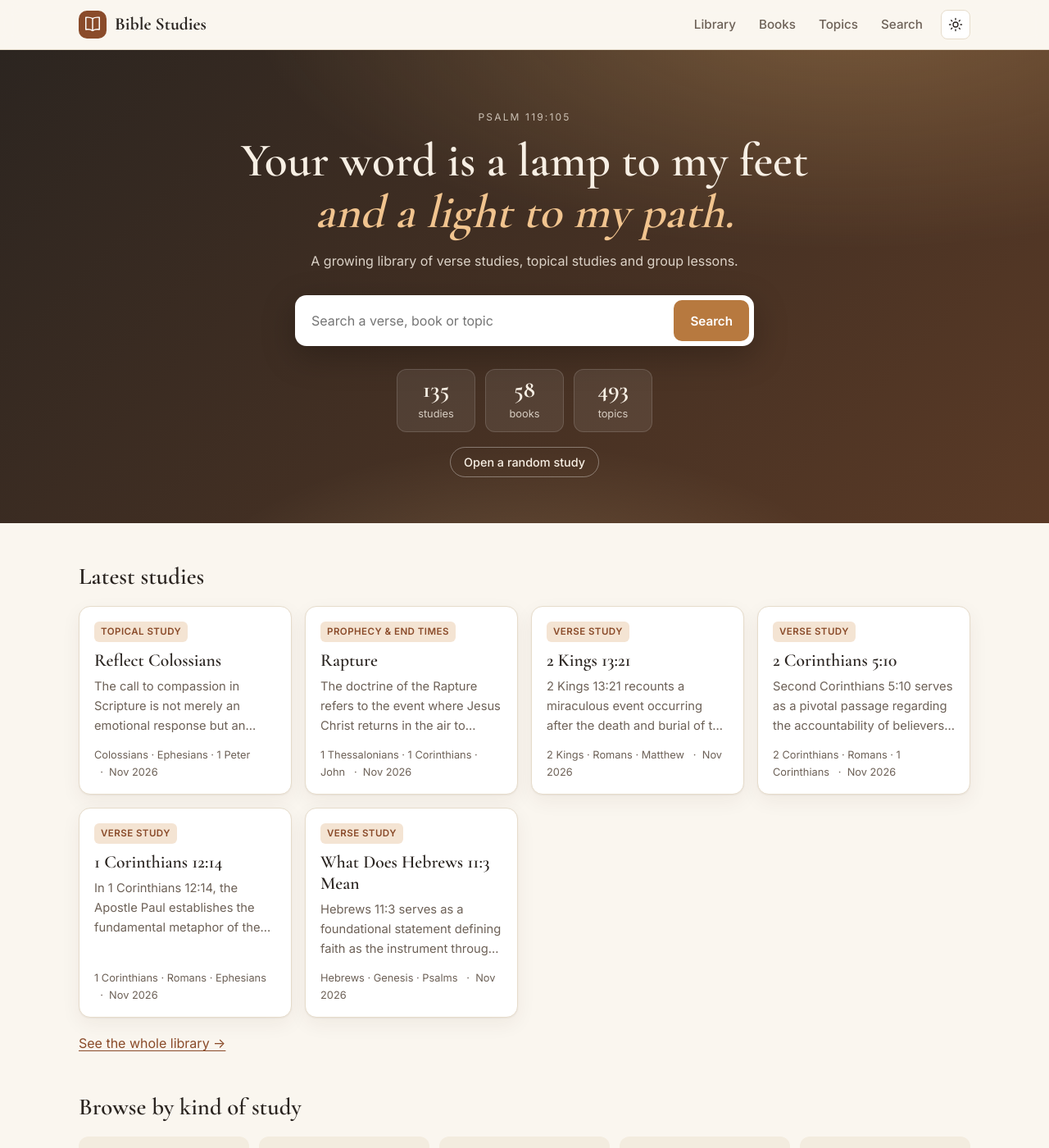
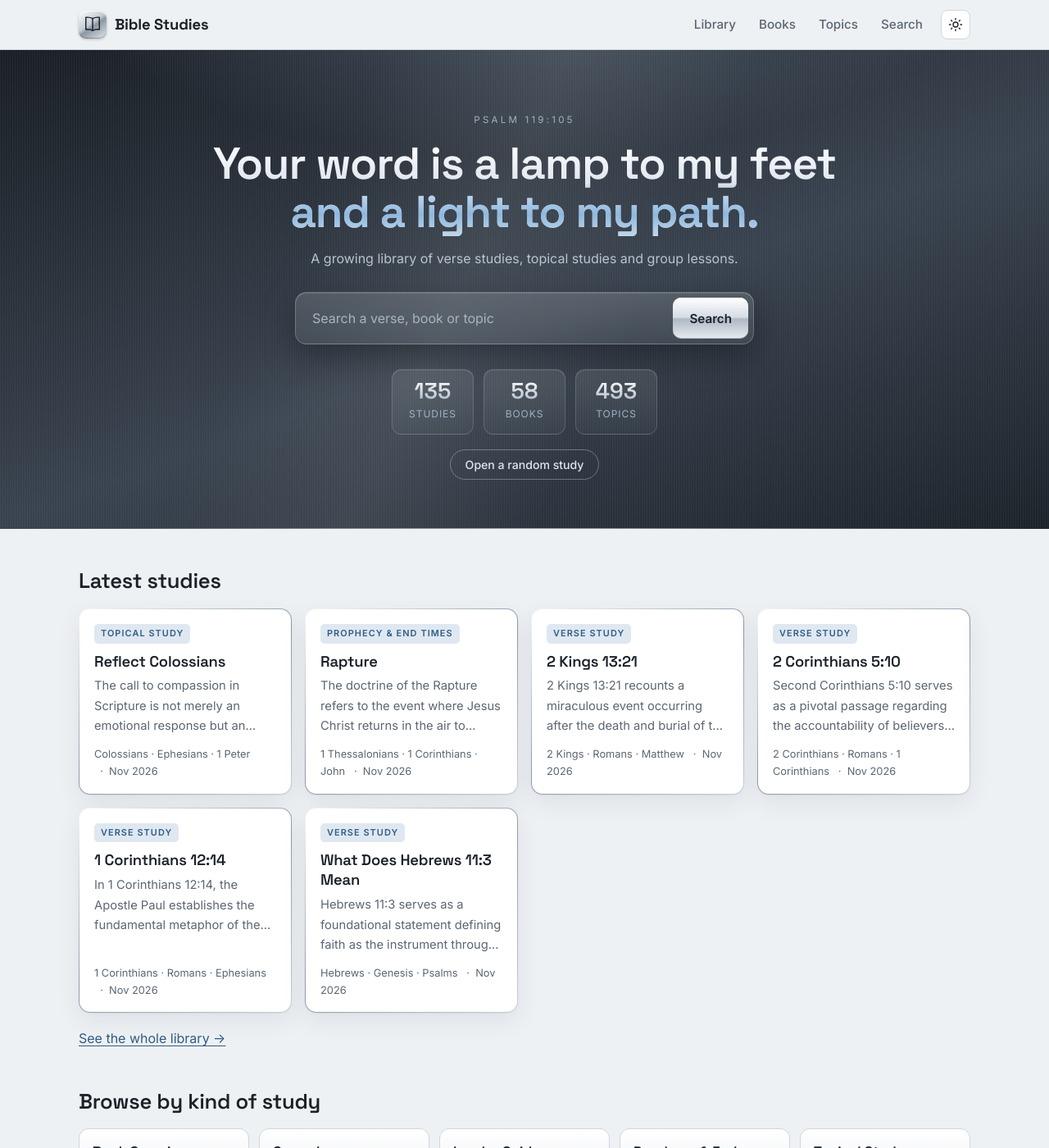
Before and after one commit to ADHD-IRL/bible-studies, a Jekyll site: the page built from index.html, in a window 1280 px wide and 1400 px high. Shown: the whole window at 82% size. Built offline with Jekyll 4.4.1, drawn with Linux system fonts in a browser that asks for light colours.

Commit message:
Restyle with a modern steel metallic look
Brushed steel hero and tiles, metallic text and borders, steel blue accents and Space Grotesk headings, in light and dark.

Co-Authored-By: Claude Opus 5.5 <noreply@anthropic.com>

```diff
--- a/_layouts/default.html
+++ b/_layouts/default.html
@@ -7,7 +7,7 @@
   <meta name="description" content="{{ page.summary | default: site.description | strip_html | escape }}">
   <link rel="preconnect" href="https://fonts.googleapis.com">
   <link rel="preconnect" href="https://fonts.gstatic.com" crossorigin>
-  <link href="https://fonts.googleapis.com/css2?family=Cormorant+Garamond:wght@500;600;700&family=Inter:wght@400;500;600&display=swap" rel="stylesheet">
+  <link href="https://fonts.googleapis.com/css2?family=Space+Grotesk:wght@500;600;700&family=Inter:wght@400;500;600&display=swap" rel="stylesheet">
   <link rel="stylesheet" href="{{ '/assets/css/style.css' | relative_url }}">
   <script>
     try { var t = localStorage.getItem('theme'); if (t) document.documentElement.setAttribute('data-theme', t); } catch (e) {}
--- a/assets/css/style.css
+++ b/assets/css/style.css
@@ -1,35 +1,40 @@
 :root {
-  --bg: #faf6ef;
+  --bg: #eef1f4;
   --surface: #ffffff;
-  --surface-2: #f3ecdf;
-  --text: #2a2420;
-  --muted: #6d6157;
-  --line: #e6dccb;
-  --accent: #8a4b2a;
-  --accent-2: #b7793f;
-  --accent-soft: #f4e4d3;
-  --topic: #3f5f55;
-  --topic-soft: #e2ece7;
-  --hero-1: #2c2520;
-  --hero-2: #5a3a26;
-  --shadow: 0 1px 2px rgba(60, 40, 20, .06), 0 8px 24px rgba(60, 40, 20, .06);
-  --serif: "Cormorant Garamond", Georgia, "Times New Roman", serif;
+  --surface-2: #e3e8ee;
+  --text: #1b2129;
+  --muted: #5b6673;
+  --line: #cfd6de;
+  --accent: #2f5d86;
+  --accent-2: #4f86b8;
+  --accent-soft: #dfe8f1;
+  --topic: #3c4a58;
+  --topic-soft: #e4e8ec;
+  --steel-1: #f7f9fb;
+  --steel-2: #c9d1da;
+  --steel-3: #8e9aa7;
+  --hero-1: #1a1f26;
+  --hero-2: #39434f;
+  --shadow: 0 1px 1px rgba(20, 30, 45, .06), 0 10px 30px rgba(20, 30, 45, .08);
+  --serif: "Space Grotesk", "Inter", system-ui, sans-serif;
   --sans: "Inter", system-ui, -apple-system, "Segoe UI", sans-serif;
   color-scheme: light;
 }
 @media (prefers-color-scheme: dark) {
   :root:not([data-theme="light"]) {
-    --bg: #161311; --surface: #201b18; --surface-2: #2a2420; --text: #efe7dc; --muted: #b3a595;
-    --line: #3a322c; --accent: #e3a873; --accent-2: #c98a52; --accent-soft: #3a2a1f;
-    --topic: #9cc7b8; --topic-soft: #22322d; --hero-1: #0f0c0a; --hero-2: #3a2617;
-    --shadow: 0 1px 2px rgba(0,0,0,.3), 0 8px 24px rgba(0,0,0,.25); color-scheme: dark;
+    --bg: #0f1216; --surface: #171b21; --surface-2: #1f252d; --text: #e6ebf0; --muted: #9aa6b3;
+    --line: #2c343e; --accent: #8fb8de; --accent-2: #6d9cc8; --accent-soft: #1d2a37;
+    --topic: #c3ccd6; --topic-soft: #232a33; --steel-1: #3a434e; --steel-2: #262d36; --steel-3: #5d6977;
+    --hero-1: #0b0e12; --hero-2: #2a323c;
+    --shadow: 0 1px 1px rgba(0,0,0,.4), 0 10px 30px rgba(0,0,0,.35); color-scheme: dark;
   }
 }
 :root[data-theme="dark"] {
-  --bg: #161311; --surface: #201b18; --surface-2: #2a2420; --text: #efe7dc; --muted: #b3a595;
-  --line: #3a322c; --accent: #e3a873; --accent-2: #c98a52; --accent-soft: #3a2a1f;
-  --topic: #9cc7b8; --topic-soft: #22322d; --hero-1: #0f0c0a; --hero-2: #3a2617;
-  --shadow: 0 1px 2px rgba(0,0,0,.3), 0 8px 24px rgba(0,0,0,.25); color-scheme: dark;
+  --bg: #0f1216; --surface: #171b21; --surface-2: #1f252d; --text: #e6ebf0; --muted: #9aa6b3;
+  --line: #2c343e; --accent: #8fb8de; --accent-2: #6d9cc8; --accent-soft: #1d2a37;
+  --topic: #c3ccd6; --topic-soft: #232a33; --steel-1: #3a434e; --steel-2: #262d36; --steel-3: #5d6977;
+  --hero-1: #0b0e12; --hero-2: #2a323c;
+  --shadow: 0 1px 1px rgba(0,0,0,.4), 0 10px 30px rgba(0,0,0,.35); color-scheme: dark;
 }
 
 * { box-sizing: border-box; }
@@ -46,8 +51,8 @@ img { max-width: 100%; height: auto; }
 /* Header */
 .site-header { position: sticky; top: 0; z-index: 20; background: color-mix(in srgb, var(--bg) 88%, transparent); backdrop-filter: blur(10px); border-bottom: 1px solid var(--line); }
 .header-inner { display: flex; align-items: center; justify-content: space-between; height: 60px; }
-.brand { display: flex; align-items: center; gap: 10px; color: var(--text); text-decoration: none; font: 700 1.35rem/1 var(--serif); }
-.brand-mark { display: grid; place-items: center; width: 34px; height: 34px; border-radius: 10px; background: var(--accent); color: #fff; }
+.brand { display: flex; align-items: center; gap: 10px; color: var(--text); text-decoration: none; font: 700 1.15rem/1 var(--serif); letter-spacing: -.01em; }
+.brand-mark { display: grid; place-items: center; width: 34px; height: 34px; border-radius: 9px; color: #1b2129; background: linear-gradient(145deg, #fdfdfe 0%, #c4ccd5 45%, #8c97a3 55%, #e3e8ed 100%); box-shadow: inset 0 1px 0 rgba(255,255,255,.9), inset 0 -1px 0 rgba(0,0,0,.25), 0 1px 3px rgba(0,0,0,.25); }
 .site-nav { display: flex; align-items: center; gap: 4px; }
 .site-nav a { color: var(--muted); text-decoration: none; padding: 8px 12px; border-radius: 8px; font-weight: 500; font-size: .95rem; }
 .site-nav a:hover, .site-nav a[aria-current="page"] { color: var(--text); background: var(--surface-2); }
@@ -69,55 +74,71 @@ img { max-width: 100%; height: auto; }
   .theme-toggle { margin: 8px 0 0; width: 100%; }
 }
 
-/* Hero */
-.hero { position: relative; overflow: hidden; color: #f7efe4; background: radial-gradient(1200px 500px at 80% -10%, rgba(255, 196, 120, .28), transparent 60%), linear-gradient(135deg, var(--hero-1), var(--hero-2)); padding: 72px 0 56px; text-align: center; }
-.hero::after { content: ""; position: absolute; inset: 0; background: radial-gradient(600px 300px at 50% 120%, rgba(255, 220, 160, .18), transparent 70%); pointer-events: none; }
+/* Hero: brushed steel */
+.hero { position: relative; overflow: hidden; color: #eef2f6; padding: 76px 0 60px; text-align: center;
+  background:
+    repeating-linear-gradient(90deg, rgba(255,255,255,.035) 0 1px, transparent 1px 3px),
+    radial-gradient(900px 380px at 50% -20%, rgba(170, 200, 230, .28), transparent 65%),
+    linear-gradient(160deg, var(--hero-1) 0%, var(--hero-2) 55%, #1c232b 100%); }
+.hero::before { content: ""; position: absolute; inset: 0; background: linear-gradient(115deg, transparent 30%, rgba(255,255,255,.07) 45%, transparent 60%); pointer-events: none; }
+.hero::after { content: ""; position: absolute; left: 0; right: 0; bottom: 0; height: 1px; background: linear-gradient(90deg, transparent, rgba(220,230,240,.6), transparent); }
 .hero .wrap { position: relative; z-index: 1; }
-.eyebrow { letter-spacing: .18em; text-transform: uppercase; font-size: .75rem; opacity: .75; margin: 0 0 12px; }
-.hero h1 { font: 600 clamp(2rem, 6vw, 3.6rem)/1.1 var(--serif); margin: 0 auto 14px; max-width: 820px; }
-.hero h1 em { color: #f1c48f; }
-.hero-sub { opacity: .85; margin: 0 auto 28px; max-width: 560px; }
-.hero-search { display: flex; max-width: 560px; margin: 0 auto; background: #fff; border-radius: 14px; padding: 6px; box-shadow: 0 12px 40px rgba(0,0,0,.25); }
-.hero-search input { flex: 1; min-width: 0; border: 0; padding: 12px 14px; font: inherit; color: #2a2420; background: transparent; outline: none; }
-.hero-search button { border: 0; border-radius: 10px; padding: 0 20px; background: var(--accent-2); color: #fff; font: 600 .95rem var(--sans); cursor: pointer; }
-.stats { display: flex; justify-content: center; gap: 12px; margin: 28px 0 18px; flex-wrap: wrap; }
-.stats a { color: inherit; text-decoration: none; min-width: 96px; padding: 10px 14px; border-radius: 12px; background: rgba(255,255,255,.08); border: 1px solid rgba(255,255,255,.14); }
-.stats strong { display: block; font: 700 1.8rem/1 var(--serif); }
-.stats span { font-size: .8rem; opacity: .8; }
-.btn-ghost { background: none; border: 1px solid rgba(255,255,255,.35); color: inherit; padding: 9px 16px; border-radius: 999px; font: 500 .9rem var(--sans); cursor: pointer; }
-.btn-ghost:hover { background: rgba(255,255,255,.1); }
+.eyebrow { letter-spacing: .28em; text-transform: uppercase; font-size: .72rem; color: #9fb1c3; margin: 0 0 14px; }
+.hero h1 { font: 600 clamp(2rem, 6vw, 3.4rem)/1.08 var(--serif); letter-spacing: -.02em; margin: 0 auto 14px; max-width: 840px;
+  background: linear-gradient(180deg, #ffffff 0%, #dfe6ee 45%, #9eabb9 60%, #e9eef3 100%); -webkit-background-clip: text; background-clip: text; color: transparent; }
+.hero h1 em { font-style: normal; background: linear-gradient(180deg, #d6e7f7 0%, #8fb8de 55%, #c9dcee 100%); -webkit-background-clip: text; background-clip: text; color: transparent; }
+.hero-sub { color: #b8c4d0; margin: 0 auto 28px; max-width: 560px; }
+.hero-search { display: flex; max-width: 560px; margin: 0 auto; padding: 6px; border-radius: 14px;
+  background: linear-gradient(180deg, rgba(255,255,255,.14), rgba(255,255,255,.06)); border: 1px solid rgba(220,230,240,.25);
+  box-shadow: inset 0 1px 0 rgba(255,255,255,.15), 0 14px 40px rgba(0,0,0,.35); backdrop-filter: blur(6px); }
+.hero-search input { flex: 1; min-width: 0; border: 0; padding: 12px 14px; font: inherit; color: #fff; background: transparent; outline: none; }
+.hero-search input::placeholder { color: #a8b5c2; }
+.hero-search button { border: 0; border-radius: 10px; padding: 0 20px; color: #1b2129; font: 600 .95rem var(--sans); cursor: pointer;
+  background: linear-gradient(180deg, #ffffff 0%, #d5dce4 48%, #aeb9c5 52%, #e6ebf0 100%); box-shadow: inset 0 1px 0 #fff, inset 0 -1px 0 rgba(0,0,0,.2); }
+.hero-search button:hover { filter: brightness(1.05); }
+.stats { display: flex; justify-content: center; gap: 12px; margin: 30px 0 18px; flex-wrap: wrap; }
+.stats a { color: inherit; text-decoration: none; min-width: 100px; padding: 12px 16px; border-radius: 12px;
+  background: linear-gradient(180deg, rgba(255,255,255,.10), rgba(255,255,255,.03)); border: 1px solid rgba(220,230,240,.18); box-shadow: inset 0 1px 0 rgba(255,255,255,.12); }
+.stats strong { display: block; font: 600 1.7rem/1 var(--serif); background: linear-gradient(180deg, #fff, #aeb9c5); -webkit-background-clip: text; background-clip: text; color: transparent; }
+.stats span { font-size: .75rem; letter-spacing: .08em; text-transform: uppercase; color: #9fb1c3; }
+.btn-ghost { background: none; border: 1px solid rgba(220,230,240,.35); color: #dfe6ee; padding: 9px 18px; border-radius: 999px; font: 500 .88rem var(--sans); cursor: pointer; }
+.btn-ghost:hover { background: rgba(255,255,255,.08); }
 
 /* Sections and cards */
-.section-h { font: 600 1.8rem/1.2 var(--serif); margin: 48px 0 18px; scroll-margin-top: 80px; }
+.section-h { font: 600 1.6rem/1.2 var(--serif); letter-spacing: -.01em; margin: 48px 0 18px; scroll-margin-top: 80px; }
 .cards { display: grid; gap: 16px; grid-template-columns: repeat(auto-fill, minmax(260px, 1fr)); }
-.card { display: flex; flex-direction: column; height: 100%; padding: 18px 18px 16px; border-radius: 14px; background: var(--surface); border: 1px solid var(--line); box-shadow: var(--shadow); color: var(--text); text-decoration: none; transition: transform .15s ease, border-color .15s ease; }
-.card:hover { transform: translateY(-2px); border-color: var(--accent-2); }
-.card-type { align-self: flex-start; font-size: .72rem; font-weight: 600; letter-spacing: .04em; text-transform: uppercase; color: var(--accent); background: var(--accent-soft); padding: 3px 8px; border-radius: 6px; }
-.card-title { font: 600 1.35rem/1.2 var(--serif); margin: 10px 0 6px; }
+.card { position: relative; display: flex; flex-direction: column; height: 100%; padding: 18px 18px 16px; border-radius: 14px; color: var(--text); text-decoration: none; box-shadow: var(--shadow); transition: transform .15s ease, box-shadow .15s ease;
+  border: 1px solid transparent; background: linear-gradient(var(--surface), var(--surface)) padding-box, linear-gradient(145deg, var(--steel-1), var(--steel-3) 50%, var(--steel-2)) border-box; }
+.card::before { content: ""; position: absolute; left: 14px; right: 14px; top: 0; height: 1px; background: linear-gradient(90deg, transparent, rgba(255,255,255,.9), transparent); opacity: .7; }
+.card:hover { transform: translateY(-2px); box-shadow: 0 2px 2px rgba(20,30,45,.08), 0 16px 36px rgba(20,30,45,.14); }
+.card-type { align-self: flex-start; font-size: .68rem; font-weight: 600; letter-spacing: .1em; text-transform: uppercase; color: var(--accent); background: var(--accent-soft); padding: 3px 8px; border-radius: 5px; }
+.card-title { font: 600 1.15rem/1.3 var(--serif); letter-spacing: -.01em; margin: 10px 0 6px; }
 .card-summary { margin: 0 0 12px; color: var(--muted); font-size: .92rem; display: -webkit-box; -webkit-line-clamp: 3; -webkit-box-orient: vertical; overflow: hidden; }
 .card-meta { margin-top: auto; font-size: .8rem; color: var(--muted); }
 .card-meta .dot::before { content: "  ·  "; white-space: pre; }
 .more { margin: 18px 0 0; }
 .type-grid { display: grid; gap: 12px; grid-template-columns: repeat(auto-fill, minmax(200px, 1fr)); }
-.type-tile { padding: 16px; border-radius: 12px; background: var(--surface-2); color: var(--text); text-decoration: none; border: 1px solid transparent; }
+.type-tile { padding: 16px; border-radius: 12px; color: var(--text); text-decoration: none; border: 1px solid var(--line); background: linear-gradient(180deg, var(--surface), var(--surface-2)); box-shadow: inset 0 1px 0 rgba(255,255,255,.6); }
 .type-tile:hover { border-color: var(--accent-2); }
-.type-tile strong { display: block; font: 600 1.2rem var(--serif); }
+.type-tile strong { display: block; font: 600 1.05rem var(--serif); }
 .type-tile span { font-size: .85rem; color: var(--muted); }
 .testaments { display: grid; gap: 16px; grid-template-columns: 1fr 1fr; margin: 40px auto 56px; }
-.testament { padding: 28px 22px; border-radius: 16px; color: #fff; text-decoration: none; background: linear-gradient(135deg, #6b3d22, #a8683a); }
-.testament.nt { background: linear-gradient(135deg, #2f4a42, #4f7a6c); }
-.testament span { display: block; font: 600 1.7rem var(--serif); }
+.testament { position: relative; overflow: hidden; padding: 28px 22px; border-radius: 16px; color: #fff; text-decoration: none; border: 1px solid rgba(255,255,255,.12);
+  background: repeating-linear-gradient(90deg, rgba(255,255,255,.04) 0 1px, transparent 1px 3px), linear-gradient(135deg, #2b333d, #56616e); }
+.testament.nt { background: repeating-linear-gradient(90deg, rgba(255,255,255,.04) 0 1px, transparent 1px 3px), linear-gradient(135deg, #1e3550, #4a7099); }
+.testament::after { content: ""; position: absolute; inset: 0; background: linear-gradient(115deg, transparent 35%, rgba(255,255,255,.12) 50%, transparent 65%); }
+.testament span { display: block; font: 600 1.5rem var(--serif); letter-spacing: -.01em; }
 .testament small { opacity: .85; }
 @media (max-width: 560px) { .testaments { grid-template-columns: 1fr; } }
 
 /* Page heads, filters */
-.page-head { padding: 44px 0 20px; border-bottom: 1px solid var(--line); background: linear-gradient(180deg, var(--surface-2), transparent); }
-.page-head h1 { font: 600 clamp(2rem, 5vw, 2.8rem)/1.1 var(--serif); margin: 0 0 6px; }
+.page-head { padding: 44px 0 20px; border-bottom: 1px solid var(--line); background: repeating-linear-gradient(90deg, rgba(120,135,150,.05) 0 1px, transparent 1px 3px), linear-gradient(180deg, var(--surface-2), var(--bg)); }
+.page-head h1 { font: 600 clamp(1.9rem, 5vw, 2.6rem)/1.1 var(--serif); letter-spacing: -.02em; margin: 0 0 6px; }
 .page-head p { margin: 0; color: var(--muted); }
 .filters { display: flex; flex-wrap: wrap; gap: 12px 20px; align-items: center; margin: 24px 0 8px; }
 .chips { display: flex; flex-wrap: wrap; gap: 6px; }
 .chip { border: 1px solid var(--line); background: var(--surface); color: var(--text); padding: 6px 12px; border-radius: 999px; font: 500 .85rem var(--sans); cursor: pointer; }
-.chip.is-on { background: var(--accent); border-color: var(--accent); color: #fff; }
+.chip.is-on { color: #fff; border-color: #1f3a55; background: linear-gradient(180deg, #4f7aa3, #2f5d86); box-shadow: inset 0 1px 0 rgba(255,255,255,.25); }
 .sort { font-size: .85rem; color: var(--muted); display: flex; gap: 8px; align-items: center; }
 .sort select { font: inherit; padding: 6px 8px; border-radius: 8px; border: 1px solid var(--line); background: var(--surface); color: var(--text); }
 .count { color: var(--muted); font-size: .9rem; margin: 8px 0 16px; }
@@ -130,7 +151,7 @@ img { max-width: 100%; height: auto; }
 .book-chip.is-empty { background: transparent; color: var(--muted); opacity: .5; border: 1px dashed var(--line); }
 .group { padding: 16px 0; border-top: 1px solid var(--line); scroll-margin-top: 76px; }
 .group:target { background: var(--accent-soft); border-radius: 12px; padding: 16px; }
-.group-h { font: 600 1.4rem var(--serif); margin: 0 0 8px; }
+.group-h { font: 600 1.2rem var(--serif); margin: 0 0 8px; }
 .group-h span { font: 500 .8rem var(--sans); color: var(--muted); margin-left: 6px; }
 .list { list-style: none; margin: 0; padding: 0; columns: 2 320px; column-gap: 32px; }
 .list li { break-inside: avoid; padding: 4px 0; display: flex; gap: 10px; align-items: baseline; justify-content: space-between; border-bottom: 1px dotted var(--line); }
@@ -143,10 +164,10 @@ img { max-width: 100%; height: auto; }
 .topic[hidden], .group[hidden] { display: none; }
 
 /* Study page */
-.study-hero { padding: 36px 0 28px; background: linear-gradient(180deg, var(--surface-2), transparent); border-bottom: 1px solid var(--line); }
+.study-hero { padding: 36px 0 28px; border-bottom: 1px solid var(--line); background: repeating-linear-gradient(90deg, rgba(120,135,150,.05) 0 1px, transparent 1px 3px), linear-gradient(180deg, var(--surface-2), var(--bg)); }
 .back { display: inline-block; font-size: .85rem; text-decoration: none; margin-bottom: 14px; }
 .pill { display: inline-block; margin-left: 10px; font-size: .72rem; font-weight: 600; letter-spacing: .04em; text-transform: uppercase; color: var(--accent); background: var(--accent-soft); padding: 3px 8px; border-radius: 6px; vertical-align: 2px; }
-.study-hero h1 { font: 600 clamp(2.1rem, 6vw, 3.3rem)/1.08 var(--serif); margin: 6px 0 10px; }
+.study-hero h1 { font: 600 clamp(1.9rem, 5.5vw, 3rem)/1.08 var(--serif); letter-spacing: -.02em; margin: 6px 0 10px; }
 .lede { font-size: 1.12rem; color: var(--muted); max-width: 720px; margin: 0 0 14px; }
 .study-facts { display: flex; flex-wrap: wrap; gap: 6px 18px; font-size: .85rem; color: var(--muted); }
 .study-grid { display: grid; grid-template-columns: 250px minmax(0, 1fr); gap: 40px; padding-top: 32px; padding-bottom: 32px; }
@@ -163,11 +184,11 @@ img { max-width: 100%; height: auto; }
 }
 
 .prose { font-size: 1.06rem; line-height: 1.75; max-width: 720px; overflow-wrap: anywhere; }
-.prose h2 { font: 600 1.75rem/1.2 var(--serif); margin: 2em 0 .5em; padding-bottom: .25em; border-bottom: 1px solid var(--line); scroll-margin-top: 80px; }
+.prose h2 { font: 600 1.45rem/1.25 var(--serif); letter-spacing: -.01em; margin: 2em 0 .5em; padding-bottom: .25em; border-bottom: 1px solid var(--line); scroll-margin-top: 80px; }
 .prose h2:first-child { margin-top: 0; }
-.prose h3 { font: 600 1.35rem/1.25 var(--serif); margin: 1.6em 0 .4em; }
+.prose h3 { font: 600 1.15rem/1.3 var(--serif); margin: 1.6em 0 .4em; }
 .prose h4 { font-size: 1rem; margin: 1.4em 0 .3em; }
-.prose blockquote { margin: 1.2em 0; padding: 14px 18px; border-left: 4px solid var(--accent-2); background: var(--accent-soft); border-radius: 0 12px 12px 0; font: 500 1.22rem/1.5 var(--serif); }
+.prose blockquote { margin: 1.2em 0; padding: 14px 18px; border-left: 3px solid; border-image: linear-gradient(180deg, var(--steel-1), var(--steel-3), var(--steel-2)) 1; background: linear-gradient(90deg, var(--surface-2), transparent); font: 400 1.08rem/1.6 var(--sans); font-style: italic; }
 .prose blockquote p { margin: .3em 0; }
 .prose ul, .prose ol { padding-left: 1.3em; }
 .prose li { margin: .3em 0; }
@@ -179,7 +200,7 @@ img { max-width: 100%; height: auto; }
 
 .related { margin-bottom: 24px; }
 .prev-next { display: grid; grid-template-columns: 1fr 1fr; gap: 16px; padding-bottom: 56px; }
-.pn { padding: 14px 16px; border: 1px solid var(--line); border-radius: 12px; background: var(--surface); text-decoration: none; color: var(--text); font: 600 1.1rem var(--serif); }
+.pn { padding: 14px 16px; border: 1px solid var(--line); border-radius: 12px; background: linear-gradient(180deg, var(--surface), var(--surface-2)); text-decoration: none; color: var(--text); font: 600 1rem var(--serif); }
 .pn small { display: block; font: 500 .75rem var(--sans); color: var(--muted); text-transform: uppercase; letter-spacing: .08em; }
 .pn.next { text-align: right; }
 @media (max-width: 560px) { .prev-next { grid-template-columns: 1fr; } .pn.next { text-align: left; } }
@@ -188,7 +209,7 @@ img { max-width: 100%; height: auto; }
 .results { display: grid; gap: 12px; margin-bottom: 56px; }
 .result { display: block; padding: 16px 18px; border-radius: 12px; background: var(--surface); border: 1px solid var(--line); text-decoration: none; color: var(--text); }
 .result:hover { border-color: var(--accent-2); }
-.result h3 { font: 600 1.3rem var(--serif); margin: 4px 0; }
+.result h3 { font: 600 1.15rem var(--serif); margin: 4px 0; }
 .result p { margin: 4px 0 0; color: var(--muted); font-size: .92rem; }
 .result mark { background: var(--accent-soft); color: inherit; padding: 0 2px; border-radius: 3px; }
 
```
